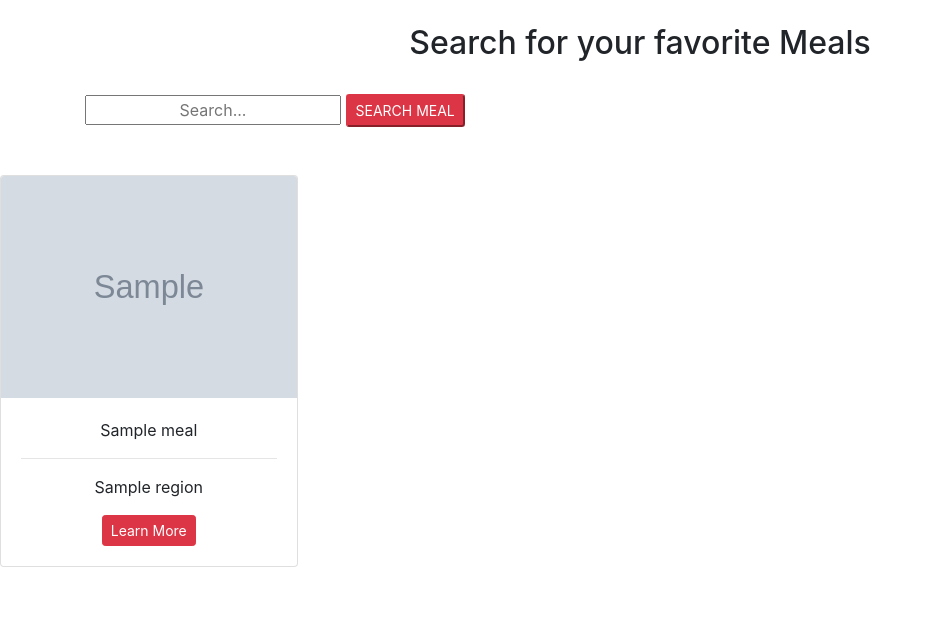
After one commit to enzonjagi/API_DB_Consume, a Django app: template meal_project/meal_app/templates/meals/meal.html in a window 1280 px wide. The commit adds this page. Shown: the top 638 px of the page, without its empty margins (0-933 px from the left). Run offline with Django 3.2, Linux system fonts and the light colour scheme; the template is opened without the code that fills it: most values are stand-ins (such as "Sample title", 1, 10 or a date in 2020); grey boxes marked "Sample" are stand-in pictures.

Commit message:
Created a meal app that lists different meals according to search terms, now the issue is displaying individual meals - to be resolved

```diff
--- a/meal_project/meal_app/models.py
+++ b/meal_project/meal_app/models.py
@@ -1,8 +1,9 @@
 from django.db import models
 
 class Meal(models.Model):
-    """Model to populate data from the DB API with."""
+    """Model to populate meal data from the DB API with."""
 
+    id = models.CharField(max_length=50, blank = True, primary_key=True)
     name = models.CharField(max_length=50, blank = True, null = True)
     category = models.CharField(max_length=10, blank = True, null = True)
     instructions = models.CharField(max_length=4000, blank = True, null = True)
--- a/templates/meals/base.html
+++ b/meal_project/meal_app/templates/base.html
@@ -4,7 +4,7 @@
 <head>
     <meta charset="UTF-8">
     <meta name="viewport" content="width=device-width, initial-scale=1.0">
-    <title>Movie App</title>
+    <title>Meals App</title>
     <link rel="stylesheet" href="https://cdn.jsdelivr.net/npm/bootstrap@4.5.3/dist/css/bootstrap.min.css" integrity="sha384-TX8t27EcRE3e/ihU7zmQxVncDAy5uIKz4rEkgIXeMed4M0jlfIDPvg6uqKI2xXr2" crossorigin="anonymous">
     <link rel="stylesheet" href="{% static 'css/style.css' %}">
 </head>
--- /dev/null
+++ b/meal_project/meal_app/templates/meals/meal.html
@@ -0,0 +1,37 @@
+{% extends 'base.html'%}
+{% load static %}
+{% block content %}
+    <div class = "container">
+      <br>
+      <h2 class = "text-center">Search for your favorite Meals</h2>
+      <br>
+      <form method="GET">
+        <input type = "text" name = "name" placeholder="Search..." class = "text-center">
+        <button type = "submit" class = "btn-danger btn-sm">SEARCH MEAL</button>
+      </form>
+    </div>
+    <br><br>
+    <div class="row">
+        {% for meal in all_meals %}
+          <div class="col-md-4 col-sm-6 col-lg-3">
+            <div class="card">
+              <img class="card-img-top" src="{{ meal.image_url }}" alt="Card image cap">
+              <div class="card-body text-center">
+                <p class="card-title">{{ meal.name }}</p>
+                <hr>
+                <p class="card-text">{{ meal.region }}</p>
+                <a href="/meals/{{meal.id}}"
+                ><input
+                  type="submit"
+                  value="Learn More"
+                  class="btn btn-danger btn-sm"
+                  type="button"
+              /></a>
+              </div>
+            </div>
+            <br><br><br>
+          </div>
+        {% endfor %}
+      </div>
+    </div>
+{% endblock %}
```
Also changed, not shown: meal_project/meal_app/templates/meals/meal_detail.html (added, +26 -0 lines), meal_project/meal_app/views.py (+7 -2 lines), templates/meals/meal.html (deleted, +0 -13 lines), meal_project/db.sqlite3.
